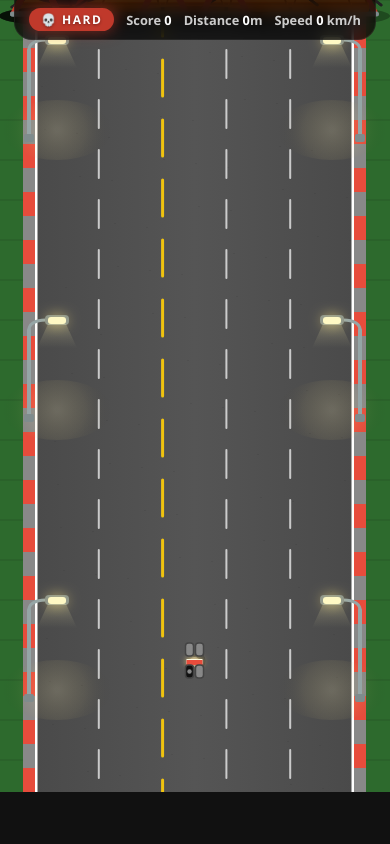
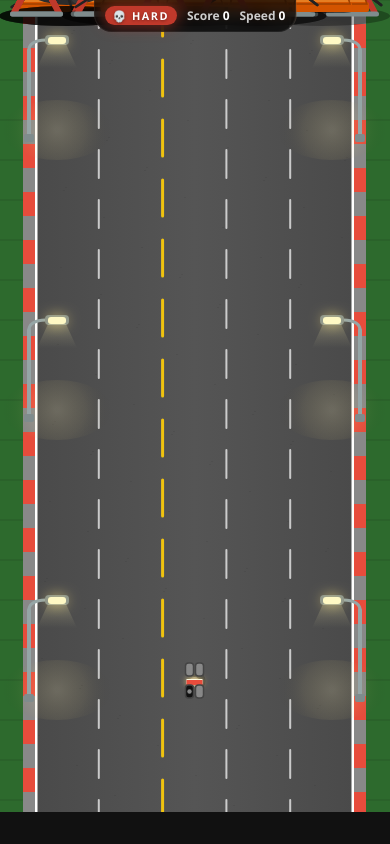
Before and after one commit to hanselnoel2014/car-game, a FastAPI app: template templates/game.html in a window 390 px wide. Run offline with FastAPI, Linux system fonts and the light colour scheme; the template is opened without the code that fills it: most values are stand-ins (such as "Sample title", 1, 10 or a date in 2020).

Commit message:
car game is modified

```diff
--- a/static/css/style.css
+++ b/static/css/style.css
@@ -19,11 +19,13 @@ body {
     background: var(--bg);
     color: var(--text);
     min-height: 100vh;
+    /* Allow scrolling on non-game pages */
+    overscroll-behavior-y: contain;
 }
 
 /* ── Screens ─────────────────────────────────────────────────────────────────── */
 .screen { min-height: 100vh; width: 100%; }
-.center-screen { display: flex; align-items: center; justify-content: center; padding: 24px; }
+.center-screen { display: flex; align-items: center; justify-content: center; padding: 24px; min-height: 100vh; }
 
 /* ── Buttons ─────────────────────────────────────────────────────────────────── */
 .btn {
@@ -328,8 +330,26 @@ body {
     .car-grid    { grid-template-columns: repeat(2, 1fr); }
     .overlay-card { padding: 28px 20px; min-width: unset; width: 92vw; }
     .go-stats    { gap: 16px; padding: 12px 16px; }
-    #hud         { gap: 12px; padding: 8px 14px; font-size: 0.8rem; }
+    #hud         { gap: 10px; padding: 6px 10px; font-size: 0.75rem; flex-wrap: nowrap; }
+    .hud-badge   { padding: 2px 8px; font-size: 0.68rem; }
+    .center-screen { padding: 12px; align-items: flex-start; padding-top: 20px; }
+    .select-container { gap: 18px; }
+    .section-title { font-size: 1.2rem; }
+    .game-title { font-size: 2.4rem; letter-spacing: 3px; }
+    .go-title   { font-size: 2rem; }
+    .go-buttons { flex-direction: column; width: 100%; }
+    .go-buttons .btn { width: 100%; text-align: center; }
 }
 @media (max-width: 420px) {
+    .car-grid    { grid-template-columns: repeat(2, 1fr); }
+    .car-preview-box { width: 80px; height: 110px; }
+    .car-canvas  { width: 80px !important; height: 110px !important; }
+    .hud-hide-xs { display: none; }
+    .go-stats    { gap: 10px; padding: 10px 12px; }
+    .go-stats span { font-size: 1.1rem; }
+    .action-row  { flex-direction: column; width: 100%; }
+    .action-row .btn { width: 100%; text-align: center; }
+}
+@media (max-width: 320px) {
     .car-grid { grid-template-columns: 1fr; }
 }
--- a/templates/game.html
+++ b/templates/game.html
@@ -2,19 +2,90 @@
 {% block title %}Car Race — Hard Mode{% endblock %}
 
 {% block extra_head %}
+<meta name="apple-mobile-web-app-capable" content="yes">
+<meta name="mobile-web-app-capable" content="yes">
 <style>
-    body { background: #111; margin: 0; overflow: hidden; display: flex; flex-direction: column; align-items: center; }
-    canvas { display: block; }
+    html, body {
+        background: #111;
+        margin: 0;
+        padding: 0;
+        overflow: hidden;
+        width: 100%;
+        height: 100%;
+        /* Prevent pull-to-refresh and bounce on iOS */
+        overscroll-behavior: none;
+        touch-action: none;
+    }
+    #game-wrap {
+        position: fixed;
+        inset: 0;
+        display: flex;
+        flex-direction: column;
+        align-items: center;
+    }
+    canvas {
+        display: block;
+        /* Scale canvas to fill without stretching */
+        max-width: 100%;
+        max-height: 100%;
+    }
+    /* Touch D-pad */
+    #touch-controls {
+        display: none;
+        position: fixed;
+        bottom: 0;
+        left: 0;
+        right: 0;
+        height: 130px;
+        z-index: 50;
+        pointer-events: none;
+    }
+    #touch-left, #touch-right, #touch-boost {
+        position: absolute;
+        bottom: 16px;
+        width: 90px;
+        height: 90px;
+        border-radius: 50%;
+        background: rgba(255,255,255,0.12);
+        border: 2px solid rgba(255,255,255,0.25);
+        display: flex;
+        align-items: center;
+        justify-content: center;
+        font-size: 1.8rem;
+        pointer-events: all;
+        user-select: none;
+        -webkit-user-select: none;
+        touch-action: none;
+        transition: background 0.1s;
+    }
+    #touch-left  { left: 20px; }
+    #touch-right { left: 128px; }
+    #touch-boost { right: 20px; background: rgba(231,76,60,0.2); border-color: rgba(231,76,60,0.5); }
+    #touch-left.active, #touch-right.active  { background: rgba(255,255,255,0.3); }
+    #touch-boost.active { background: rgba(231,76,60,0.55); }
+    @media (pointer: coarse) {
+        #touch-controls { display: block; }
+    }
 </style>
 {% endblock %}
 
 {% block content %}
-<div id="ui-overlay">
-    <div id="hud">
-        <span id="level-badge" class="hud-badge">💀 HARD</span>
-        <span class="hud-item">Score <b id="score">0</b></span>
-        <span class="hud-item">Distance <b id="distance">0</b>m</span>
-        <span class="hud-item">Speed <b id="speed-val">0</b> km/h</span>
+<div id="game-wrap">
+    <div id="ui-overlay">
+        <div id="hud">
+            <span id="level-badge" class="hud-badge">💀 HARD</span>
+            <span class="hud-item">Score <b id="score">0</b></span>
+            <span class="hud-item hud-hide-xs">Distance <b id="distance">0</b>m</span>
+            <span class="hud-item">Speed <b id="speed-val">0</b></span>
+        </div>
+    </div>
+
+    <canvas id="gameCanvas"></canvas>
+
+    <div id="touch-controls">
+        <div id="touch-left">◀</div>
+        <div id="touch-right">▶</div>
+        <div id="touch-boost">▲</div>
     </div>
 </div>
 
@@ -26,7 +97,7 @@
         <div class="go-stats">
             <div><label>Score</label><span id="go-score">0</span></div>
             <div><label>Distance</label><span id="go-distance">0</span>m</div>
-            <div><label>Top Speed</label><span id="go-speed">0</span>km/h</div>
+            <div><label>Speed</label><span id="go-speed">0</span>km/h</div>
         </div>
         <div class="go-buttons">
             <button class="btn btn-primary" onclick="restartGame()">TRY AGAIN</button>
@@ -35,8 +106,6 @@
         </div>
     </div>
 </div>
-
-<canvas id="gameCanvas"></canvas>
 {% endblock %}
 
 {% block scripts %}
@@ -56,9 +125,22 @@ const OBSTACLE_RATE   = {{ level_cfg.obstacle_rate }};
 const canvas = document.getElementById("gameCanvas");
 const ctx    = canvas.getContext("2d");
 
-// Fill the viewport, road will be centered
-const CANVAS_W = Math.min(window.innerWidth, 900);
-const CANVAS_H = window.innerHeight - 52; // minus HUD
+const HUD_H = document.getElementById("ui-overlay").offsetHeight || 44;
+// On mobile, reserve bottom space for touch controls
+const isTouchDevice = window.matchMedia("(pointer: coarse)").matches;
+const TOUCH_H = isTouchDevice ? 130 : 0;
+
+function getCanvasSize() {
+    // Use visualViewport on mobile to avoid address bar issues
+    const vw = window.visualViewport ? window.visualViewport.width  : window.innerWidth;
+    const vh = window.visualViewport ? window.visualViewport.height : window.innerHeight;
+    return {
+        w: Math.floor(Math.min(vw, 900)),
+        h: Math.floor(vh - HUD_H - TOUCH_H),
+    };
+}
+
+let { w: CANVAS_W, h: CANVAS_H } = getCanvasSize();
 canvas.width  = CANVAS_W;
 canvas.height = CANVAS_H;
 
@@ -140,10 +222,6 @@ document.addEventListener("keydown", e => {
         e.preventDefault();
 });
 document.addEventListener("keyup", e => { keys[e.key] = false; });
-
-const isLeft    = () => keys["ArrowLeft"]  || keys["a"];
-const isRight   = () => keys["ArrowRight"] || keys["d"];
-const isForward = () => keys["ArrowUp"]    || keys["w"];
 
 // ── Road drawing ─────────────────────────────────────────────────────────────
 function drawRoad() {
@@ -1131,7 +1209,44 @@ function render() {
     drawPlayerCar();
 }
 
-// ── Loop ───────────────────────────────────────────────────────────────────────
+// ── Touch controls ─────────────────────────────────────────────────────────
+const touchKeys = { left: false, right: false, up: false };
+
+function bindTouchBtn(id, key) {
+    const el = document.getElementById(id);
+    if (!el) return;
+    const on  = e => { e.preventDefault(); touchKeys[key] = true;  el.classList.add("active"); };
+    const off = e => { e.preventDefault(); touchKeys[key] = false; el.classList.remove("active"); };
+    el.addEventListener("touchstart",  on,  { passive: false });
+    el.addEventListener("touchend",    off, { passive: false });
+    el.addEventListener("touchcancel", off, { passive: false });
+}
+bindTouchBtn("touch-left",  "left");
+bindTouchBtn("touch-right", "right");
+bindTouchBtn("touch-boost", "up");
+
+const isLeft    = () => keys["ArrowLeft"]  || keys["a"] || touchKeys.left;
+const isRight   = () => keys["ArrowRight"] || keys["d"] || touchKeys.right;
+const isForward = () => keys["ArrowUp"]    || keys["w"] || touchKeys.up;
+
+// ── Orientation / resize ────────────────────────────────────────────────────
+function handleResize() {
+    const { w, h } = getCanvasSize();
+    // Only resize if meaningfully different (avoids mobile scroll jank)
+    if (Math.abs(canvas.width - w) > 4 || Math.abs(canvas.height - h) > 4) {
+        canvas.width  = w;
+        canvas.height = h;
+        // Reinit so player/road positions recalculate for new size
+        const wasRunning = state.running;
+        initState();
+        if (!wasRunning) state.running = false;
+    }
+}
+window.addEventListener("resize", handleResize);
+if (window.visualViewport)
+    window.visualViewport.addEventListener("resize", handleResize);
+
+// ── Game loop ────────────────────────────────────────────────────────────────
 function loop() { update(); render(); requestAnimationFrame(loop); }
 initState();
 loop();
```
Also changed, not shown: 2 other files.
